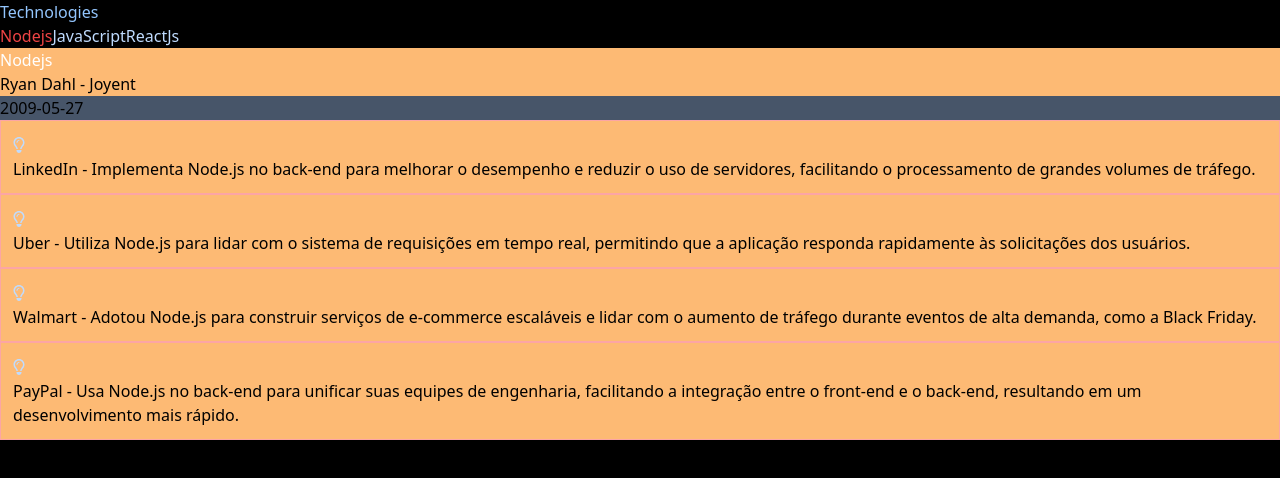
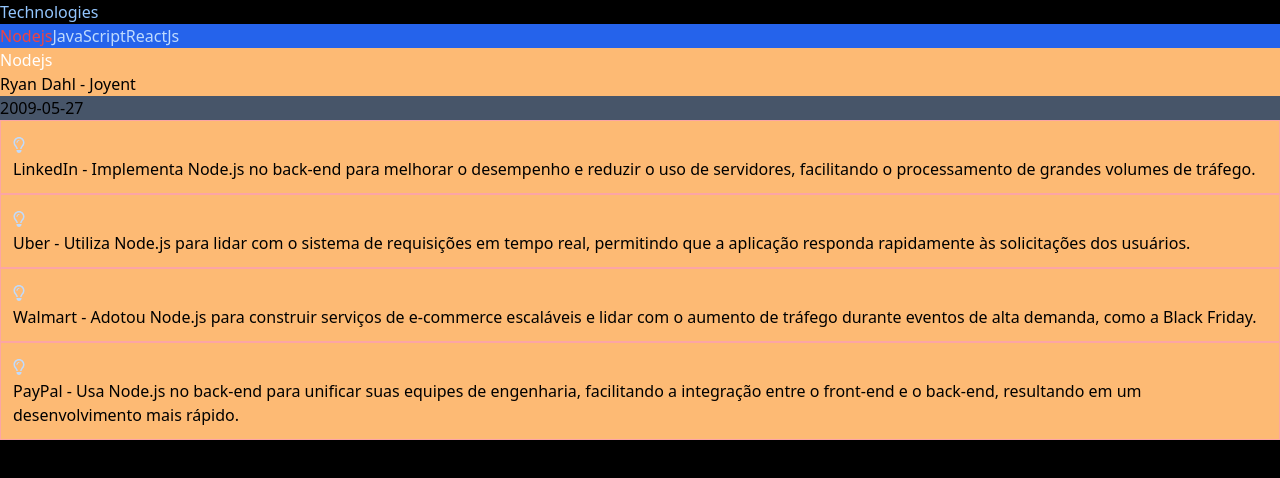
Before and after one commit to code043/react-ts-tabs, a React (Vite) app: page / in a window 1280 px wide. Shown: the top 478 px of the page. Built offline with nearby package versions, Linux system fonts and the light colour scheme.

Commit message:
Fundo jobs

```diff
--- a/src/components/Content.tsx
+++ b/src/components/Content.tsx
@@ -11,7 +11,7 @@
   return (
     <article className="bg-orange-300">
       <h3 className="text-white">{title}</h3>
-      <h4>{company}</h4>
+      <h4 className="">{company}</h4>
       <p className="bg-slate-600">{createdAt}</p>
       {usedBy.map((duty, index) => {
         return (
--- a/src/components/Techs.tsx
+++ b/src/components/Techs.tsx
@@ -14,7 +14,7 @@
       <div className="text-red-300">
         <h2 className="text-blue-300 ">Technologies</h2>
       </div>
-      <div className="">
+      <div className="bg-blue-600">
         <ButtonTab jobs={jobs} value={value} setValue={setValue} />
         <Content
           title={title}
```
